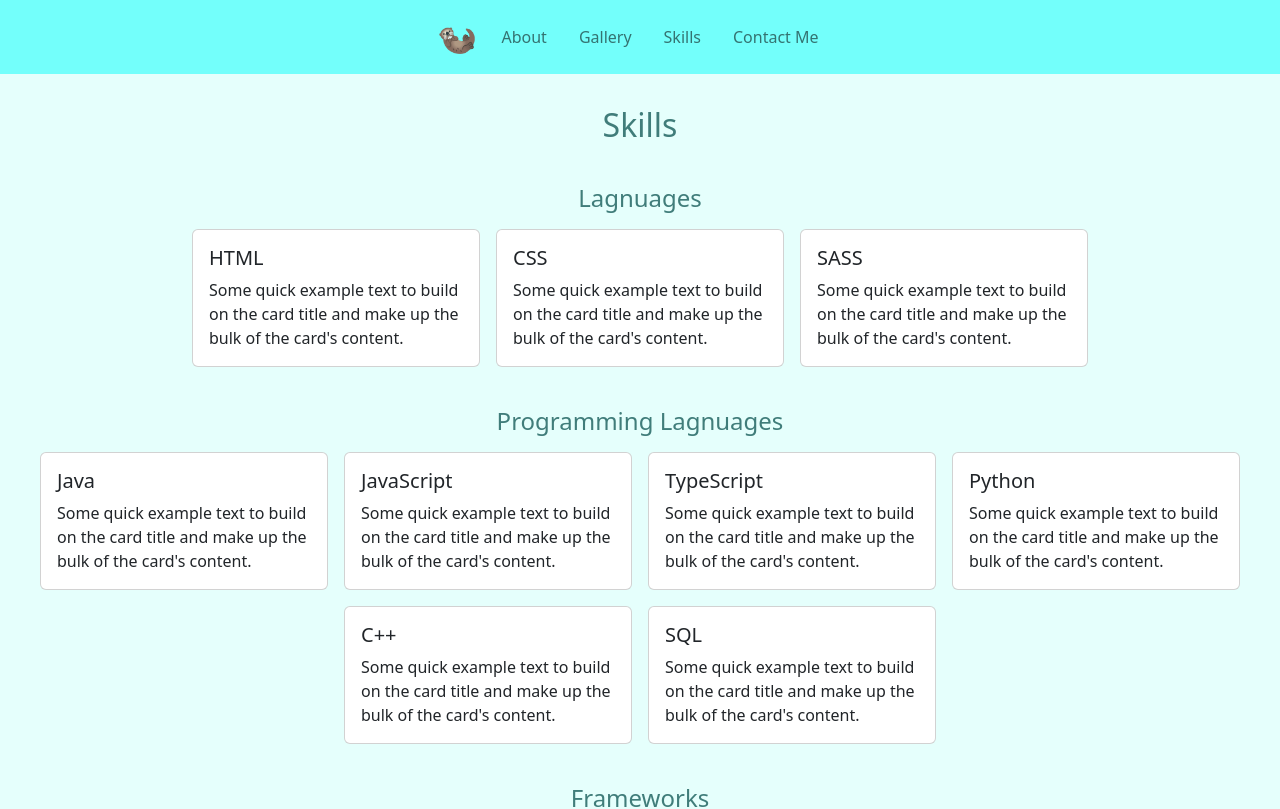
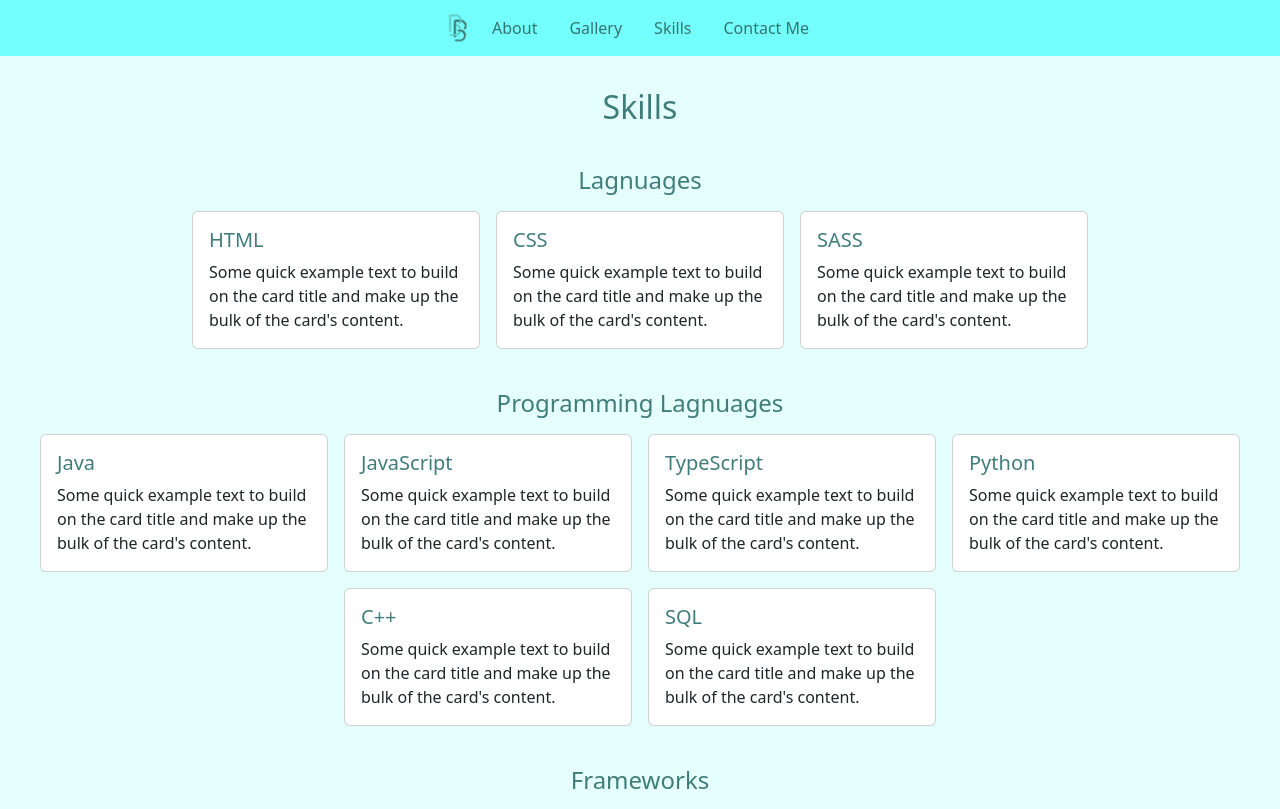
Before and after one commit to Boriwan/portfolio, a React (Create React App) app: page /skills in a window 1280 px wide. Shown: the top 809 px of the page. Built offline with nearby package versions, Linux system fonts and the light colour scheme.

Commit message:
progress

```diff
--- a/src/components/Navbar.js
+++ b/src/components/Navbar.js
@@ -1,9 +1,12 @@
 import { Link } from "react-router-dom"
+import logo from '/Users/boriwan/ReactProjects/personal-page/src/images/logo.png'
+
+console.log(logo)
 
 export default function Navbar() {
     return (
         <nav className="navbar navbar-expand-lg sticky-top d-flex flex-row  flex-wrap justify-content-center">
-            <Link className="navbar-brand" to="/">🦦</Link>
+          <Link to="/"> <img id="logo" src={logo} alt="logo"/></Link>
             <ul className="navbar-nav d-flex flex-row">
                 <li className="nav-item active">
                     <Link className="nav-link" to="/about">About</Link>
--- a/src/custom.css
+++ b/src/custom.css
@@ -15,8 +15,10 @@ nav {
   color: #E8F3F1 !important;
 }
 
-.navbar-brand {
-  font-size: 2rem !important;
+#logo {
+  height: 2rem;
+  padding-right: 1rem;
+
 }
 
 .active {
@@ -25,7 +27,7 @@ nav {
 
 h1,
 h2,
-h4 {
+h4, .card h5 {
   color: #407d7a !important;
 }
 
```
Also changed, not shown: src/images/logo.png (added), 1 other file (tests, documents, lock files or other folders).
